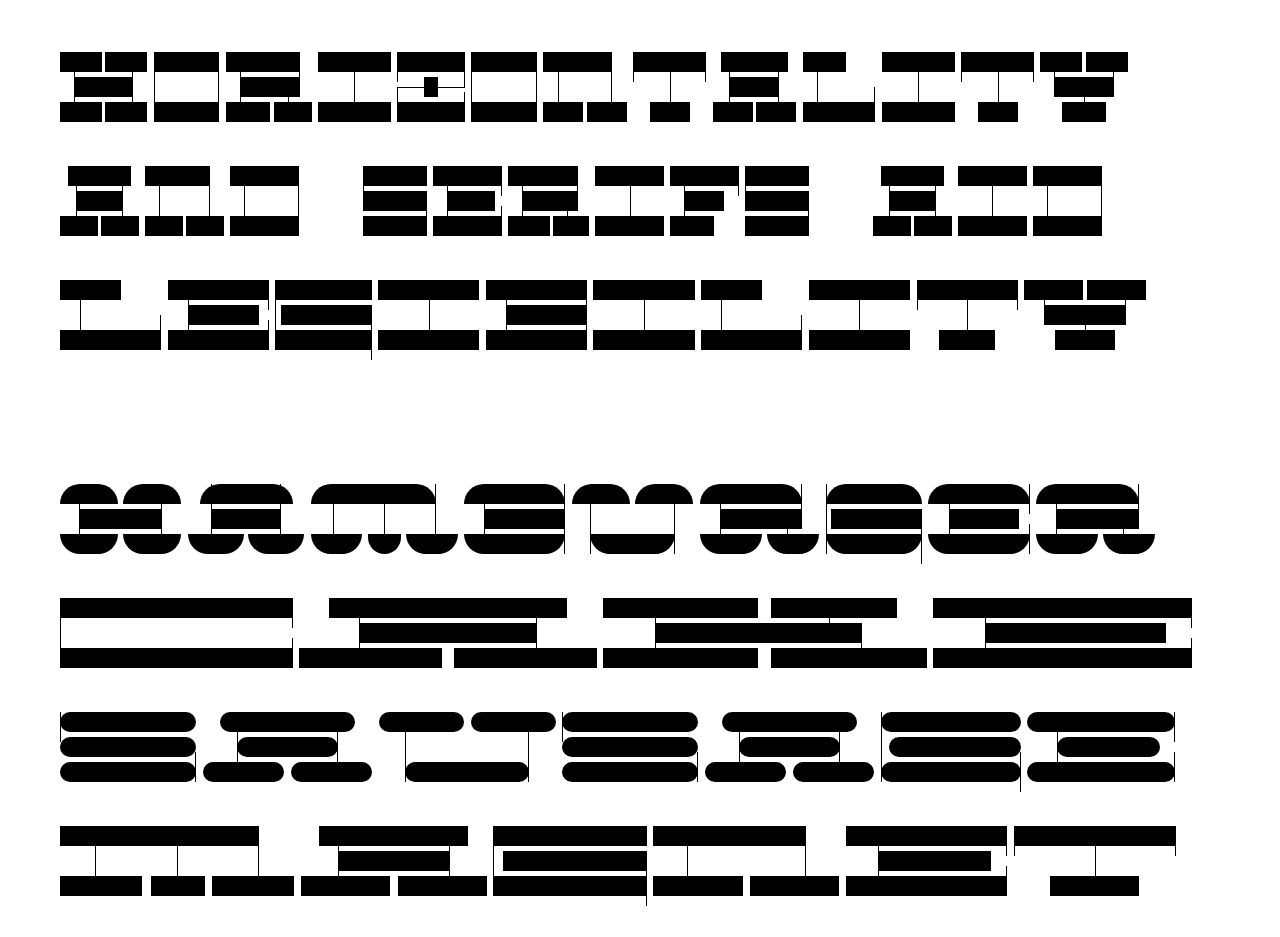
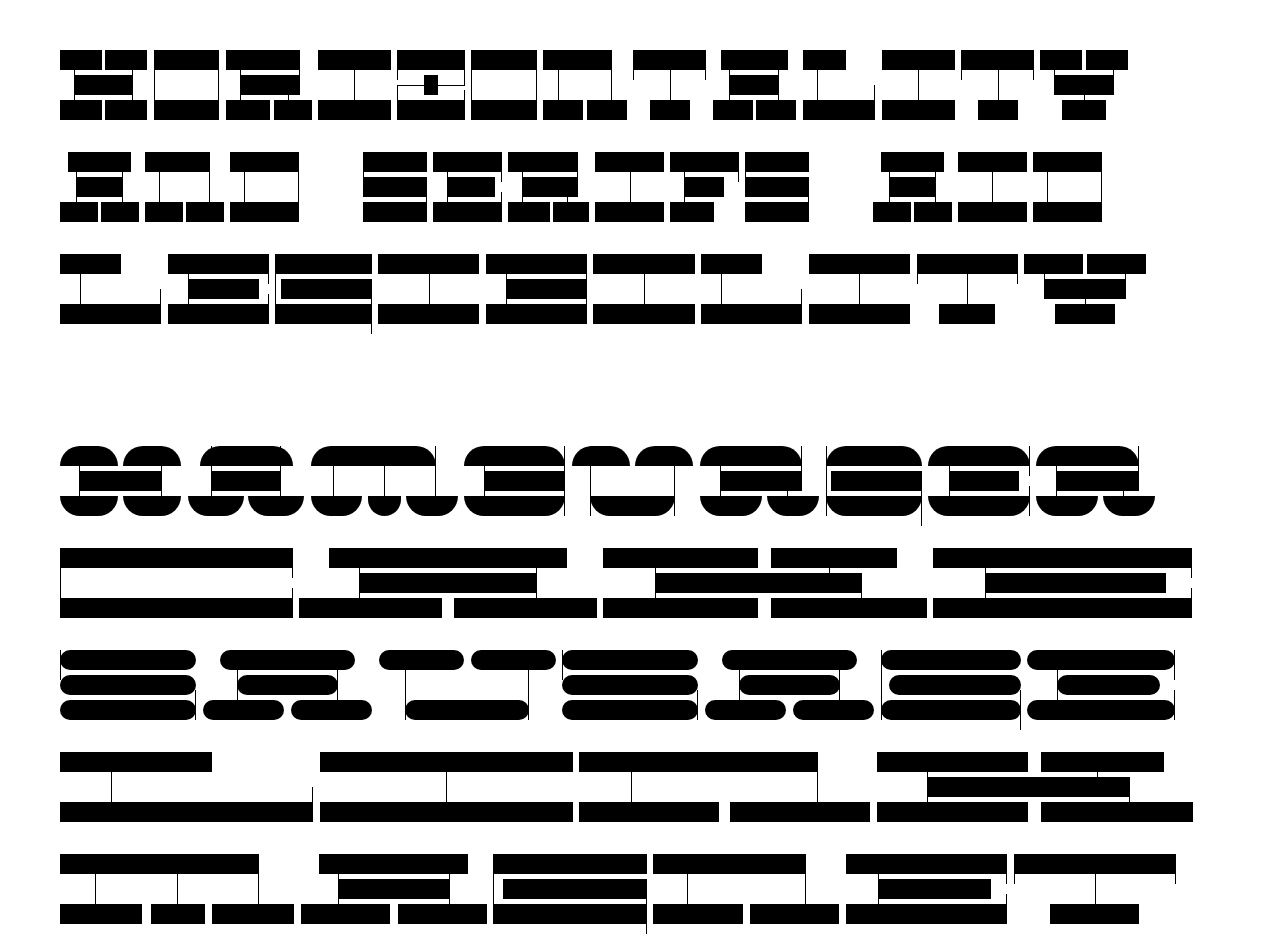
Before and after one commit to vannavu/css_typeface, a plain HTML site: page index.html in a window 1280 px wide. Shown: the top 937 px of the page. Drawn offline with nearby package versions, Linux system fonts and the light colour scheme.

Commit message:
link animation

```diff
--- a/css/style.css
+++ b/css/style.css
@@ -19,13 +19,18 @@ body {
   margin: 5em;
 }
 
+.word {
+  width: 100%;
+  margin: auto;
+  margin-bottom: 3rem;
+}
+
 .glyph {
   position: relative;
   display: inline-block;
   width: calc(var(--glyph_width));
   height: calc(var(--glyph_height));
-  margin: calc(0.2rem);
-  margin-bottom: calc(1rem);
+  margin: 0 0.2rem;
 }
 
 .htop, .hmiddle, .hbottom, .vleft, .vmiddle, .vright, .left, .right, .top, .bottom {
@@ -626,12 +631,10 @@ body {
 
 .horizontality {
   --glyph_width: calc(100% / 16);
-  margin-bottom: 3em;
 }
 
 .and_serifs_aid {
   --glyph_width: calc(100% / 17);
-  margin-bottom: 3em;
 }
 
 .legibility {
@@ -641,7 +644,6 @@ body {
 
 .hamburger {
   --glyph_width: calc(100% / 11.5);
-  margin-bottom: 3rem;
 }
 
 .hamburger .htop {
@@ -656,30 +658,39 @@ body {
 
 .cake {
   --glyph_width: calc(100% / 4.5);
-  margin-bottom: 3rem;
 }
 
 .sausage {
   --glyph_width: calc(100% / 7.9);
-  margin-bottom: 3rem;
 }
 
 .sausage .htop, .sausage .hbottom, .sausage .hmiddle {
   border-radius: calc(var(--hstroke) / 2);
 }
 
+
+.link .glyph {
+  --glyph_width: calc(100% / 4.6);
+  margin: 0 0.2rem;
+  transition: margin 1s, width 1s;
+}
+
+.link:hover .glyph {
+  --glyph_width: calc(100% / 4.4);
+  margin: 0 -.19rem;
+  transition: margin 0.5s, width 0.5s;
+}
+
 .magnet {
   --glyph_width: calc(100% / 7.2);
-  margin-bottom: 3rem;
 }
 
 .counter {
-  --glyph_width: calc(100% / 7.9);
-  margin-bottom: 3rem;
+  --glyph_width: calc(100% / 8);
 }
 
 .thin {
-  --glyph_width: calc(100% / 4.5);
+  --glyph_width: calc(100% / 4.55);
 }
 /*
 @media only screen and (max-width: 1350px) {
--- a/index.html
+++ b/index.html
@@ -13,7 +13,7 @@
 
 <body>
   <div class="wrapper">
-    <div class="horizontality">
+    <div class="word horizontality">
       <div class="glyph" id="h">
         <div class="htop left"></div>
         <div class="htop right"></div>
@@ -110,7 +110,7 @@
       </div>
     </div>
 
-    <div class="and_serifs_aid">
+    <div class="word and_serifs_aid">
       <div class="glyph" id="a">
         <div class="htop"></div>
         <div class="hmiddle"></div>
@@ -204,7 +204,7 @@
       </div>
     </div>
 
-    <div class="legibility">
+    <div class="word legibility">
       <div class="glyph" id="l">
         <div class="htop"></div>
         <div class="hbottom"></div>
@@ -272,7 +272,7 @@
       </div>
     </div>
 
-    <div class="hamburger">
+    <div class="word hamburger">
       <div class="glyph" id="h">
         <div class="htop left"></div>
         <div class="htop right"></div>
@@ -348,7 +348,7 @@
       </div>
     </div>
 
-    <div class="cake">
+    <div class="word cake">
       <div class="glyph" id="c">
         <div class="htop"></div>
         <div class="hbottom"></div>
@@ -384,7 +384,7 @@
       </div>
     </div>
 
-    <div class="sausage">
+    <div class="word sausage">
       <div class="glyph" id="s">
         <div class="htop"></div>
         <div class="hmiddle"></div>
@@ -439,7 +439,38 @@
       </div>
     </div>
 
-    <div class="magnet">
+    <div class="word link">
+      <div class="glyph" id="l">
+        <div class="htop"></div>
+        <div class="hbottom"></div>
+        <div class="vleft"></div>
+        <div class="vright bottom"></div>
+      </div>
+      <div class="glyph" id="i">
+        <div class="htop"></div>
+        <div class="hbottom"></div>
+        <div class="vleft"></div>
+      </div>
+      <div class="glyph" id="n">
+        <div class="htop"></div>
+        <div class="hbottom left"></div>
+        <div class="hbottom right"></div>
+        <div class="vleft"></div>
+        <div class="vright"></div>
+      </div>
+      <div class="glyph" id="k">
+        <div class="htop left"></div>
+        <div class="htop right"></div>
+        <div class="hmiddle"></div>
+        <div class="hbottom left"></div>
+        <div class="hbottom right"></div>
+        <div class="vleft"></div>
+        <div class="vright top"></div>
+        <div class="vright bottom"></div>
+      </div>
+    </div>
+
+    <div class="word magnet">
       <div class="glyph" id="m">
         <div class="htop"></div>
         <div class="hbottom left"></div>
@@ -488,7 +519,7 @@
       </div>
     </div>
 
-    <div class="counter">
+    <div class="word counter">
       <div class="glyph" id="c">
         <div class="htop"></div>
         <div class="hbottom"></div>
@@ -542,7 +573,7 @@
       </div>
     </div>
 
-    <div class="thin">
+    <div class="word thin">
       <div class="glyph" id="t">
         <div class="htop"></div>
         <div class="hbottom"></div>
--- a/js/final_script.js
+++ b/js/final_script.js
@@ -35,7 +35,7 @@ $(document).ready(function(){
     });
   });
 
-  $(".magnet").click(function() {
+  $(".link").click(function() {
     $(".glyph").css({
       margin: '-0.2rem',
       marginTop: '0.2rem',
```
